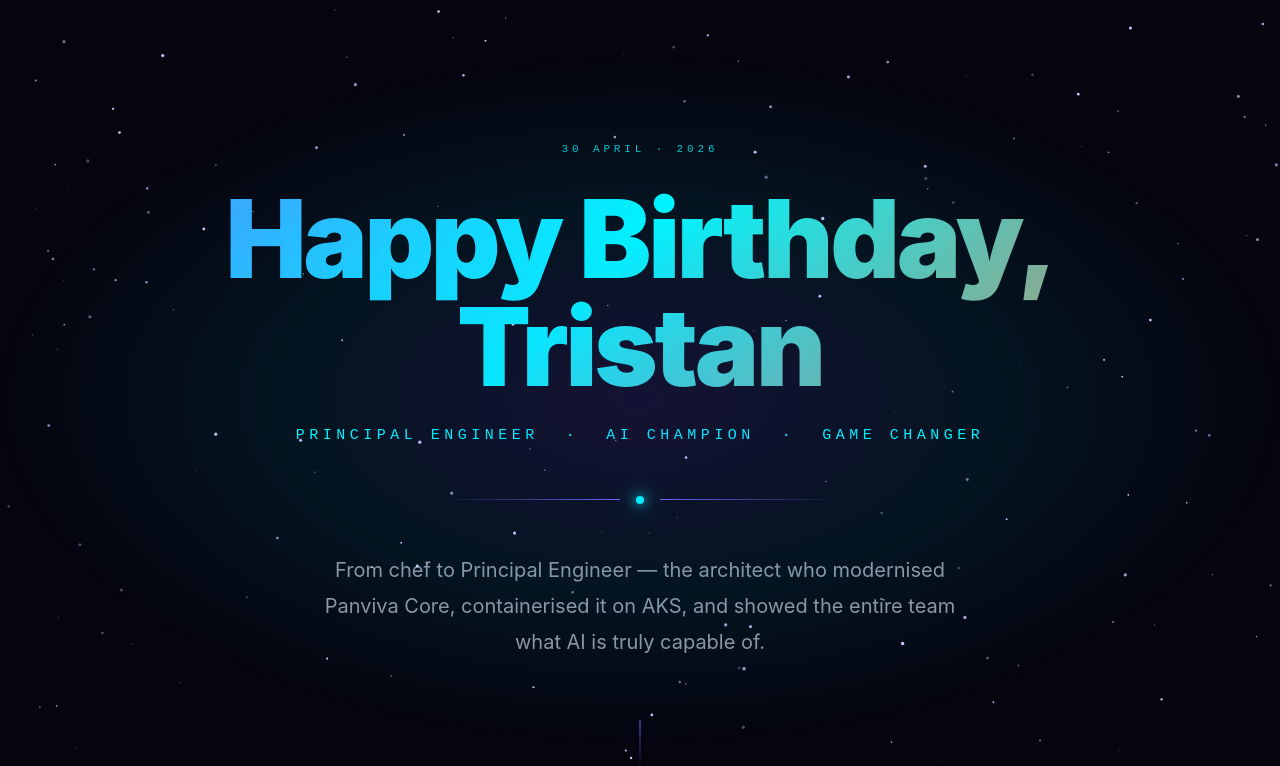
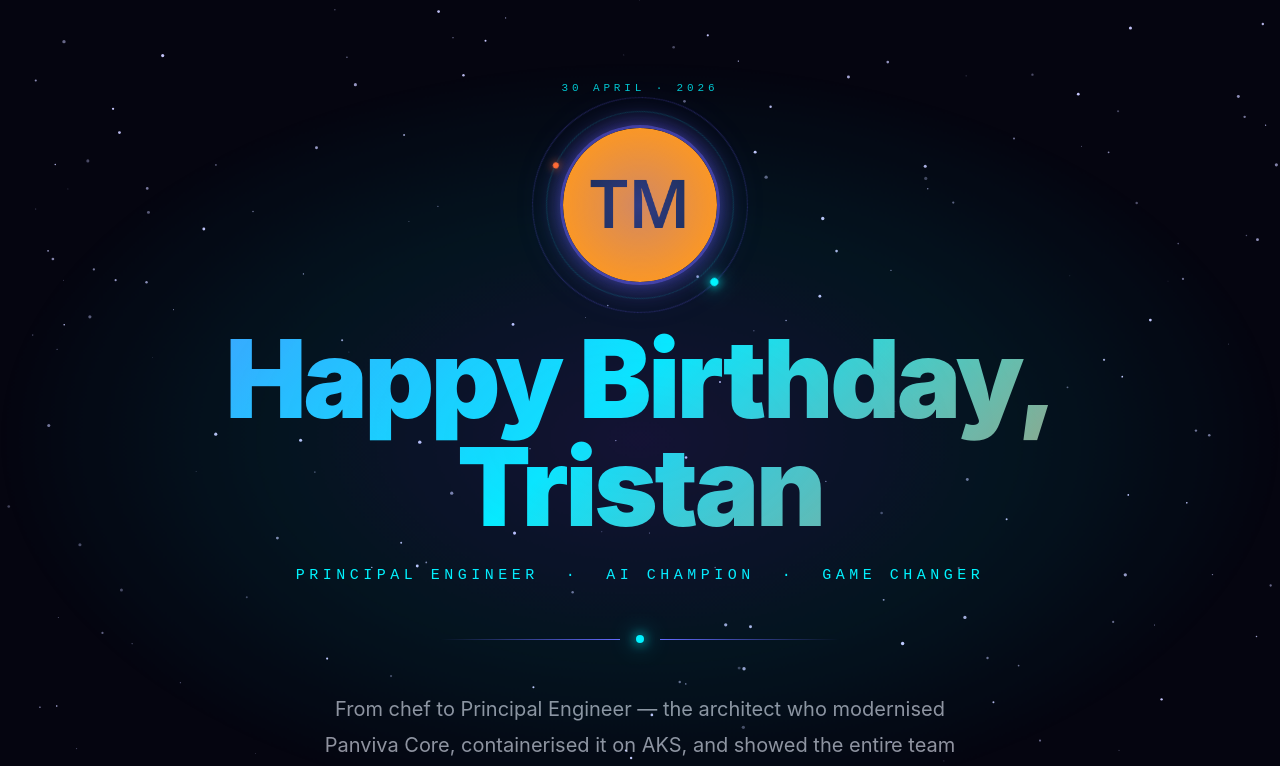
Before and after one commit to RyotaKun/tristan-birthday-demo, a Next.js app: page / in a window 1280 px wide. Shown: the top 766 px of the page. Built offline with nearby package versions, Linux system fonts and the light colour scheme.

Commit message:
feat(demo): add Tristan avatar with orbital rings in hero
Co-Authored-By: Claude Sonnet 4.6 <noreply@anthropic.com>

```diff
--- a/app/globals.css
+++ b/app/globals.css
@@ -21,6 +21,11 @@ body {
   color: var(--text);
   font-family: 'Inter', system-ui, sans-serif;
   overflow-x: hidden;
+}
+
+@keyframes spin-slow {
+  from { transform: rotate(0deg); }
+  to { transform: rotate(360deg); }
 }
 
 @keyframes pulse-glow {
--- a/app/page.tsx
+++ b/app/page.tsx
@@ -140,6 +140,67 @@ export default function Home() {
           }}>
             30 April · 2026
           </p>
+
+          {/* Avatar with orbital rings */}
+          <div style={{ position: "relative", marginBottom: 40, width: 160, height: 160 }}>
+            {/* Outer orbit */}
+            <div style={{
+              position: "absolute",
+              inset: -28,
+              borderRadius: "50%",
+              border: "1px solid rgba(108,99,255,0.25)",
+              animation: "spin-slow 18s linear infinite",
+            }}>
+              <div style={{
+                position: "absolute",
+                top: -4, left: "50%",
+                width: 8, height: 8,
+                borderRadius: "50%",
+                background: "var(--cyan)",
+                boxShadow: "0 0 10px var(--cyan), 0 0 20px var(--cyan)",
+                transform: "translateX(-50%)",
+              }} />
+            </div>
+            {/* Inner orbit */}
+            <div style={{
+              position: "absolute",
+              inset: -14,
+              borderRadius: "50%",
+              border: "1px solid rgba(0,245,255,0.15)",
+              animation: "spin-slow 10s linear infinite reverse",
+            }}>
+              <div style={{
+                position: "absolute",
+                bottom: -3, left: "50%",
+                width: 6, height: 6,
+                borderRadius: "50%",
+                background: "var(--orange)",
+                boxShadow: "0 0 8px var(--orange)",
+                transform: "translateX(-50%)",
+              }} />
+            </div>
+            {/* Glow backdrop */}
+            <div style={{
+              position: "absolute",
+              inset: -8,
+              borderRadius: "50%",
+              background: "radial-gradient(circle, rgba(108,99,255,0.3) 0%, transparent 70%)",
+            }} />
+            {/* Avatar */}
+            {/* eslint-disable-next-line @next/next/no-img-element */}
+            <img
+              src="/tristan-avatar.png"
+              alt="Tristan McSwain"
+              style={{
+                width: 160,
+                height: 160,
+                borderRadius: "50%",
+                border: "3px solid rgba(108,99,255,0.6)",
+                boxShadow: "0 0 24px rgba(108,99,255,0.5), 0 0 48px rgba(108,99,255,0.2)",
+                display: "block",
+              }}
+            />
+          </div>
 
           <h1 className="gradient-text" style={{
             fontSize: "clamp(52px, 10vw, 108px)",
```
Also changed, not shown: public/tristan-avatar.png (added).
